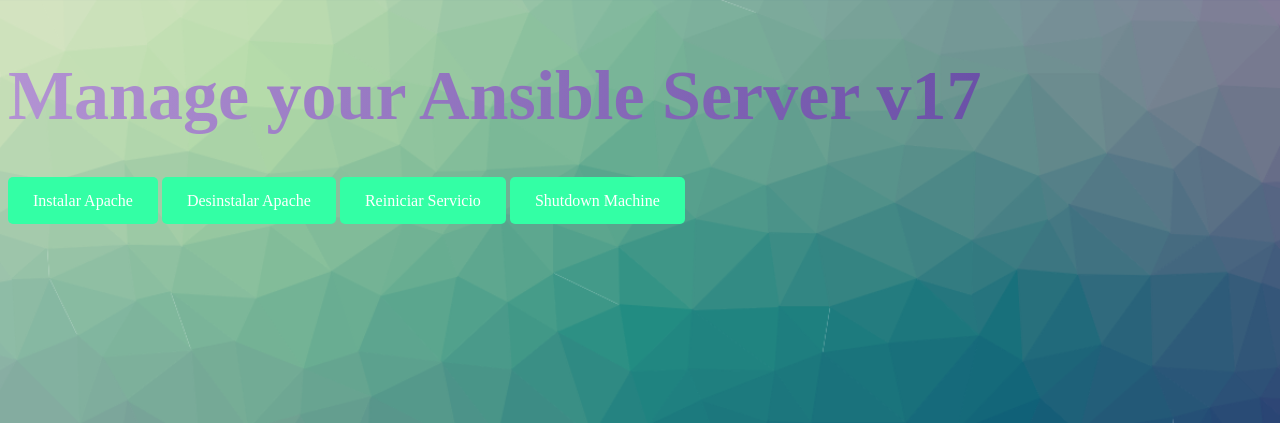
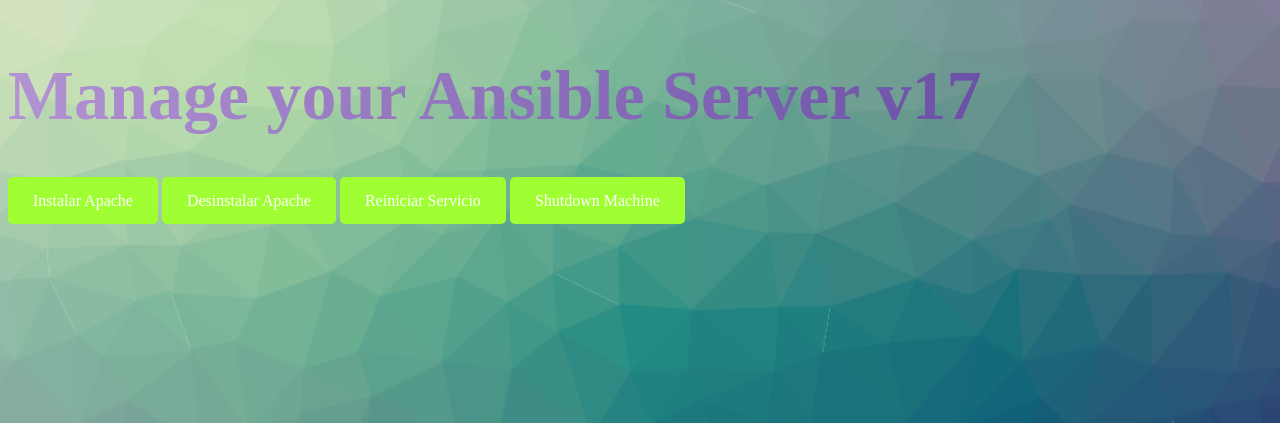
Before and after one commit to daraxta/TFGCICD, a Flask app: page / in a window 1280 px wide. Shown: the top 423 px of the page. Run offline with Flask 2, Linux system fonts and the light colour scheme.

Commit message:
ChangeColor

```diff
--- a/src/static/css/style.css
+++ b/src/static/css/style.css
@@ -9,7 +9,7 @@ h1 {
     -webkit-background-clip: text;
 }
 a {
-    background-color: #33FFA5;
+    background-color: #a0ff33;
     color: white;
     padding: 15px 25px;
     text-decoration: none;
```
